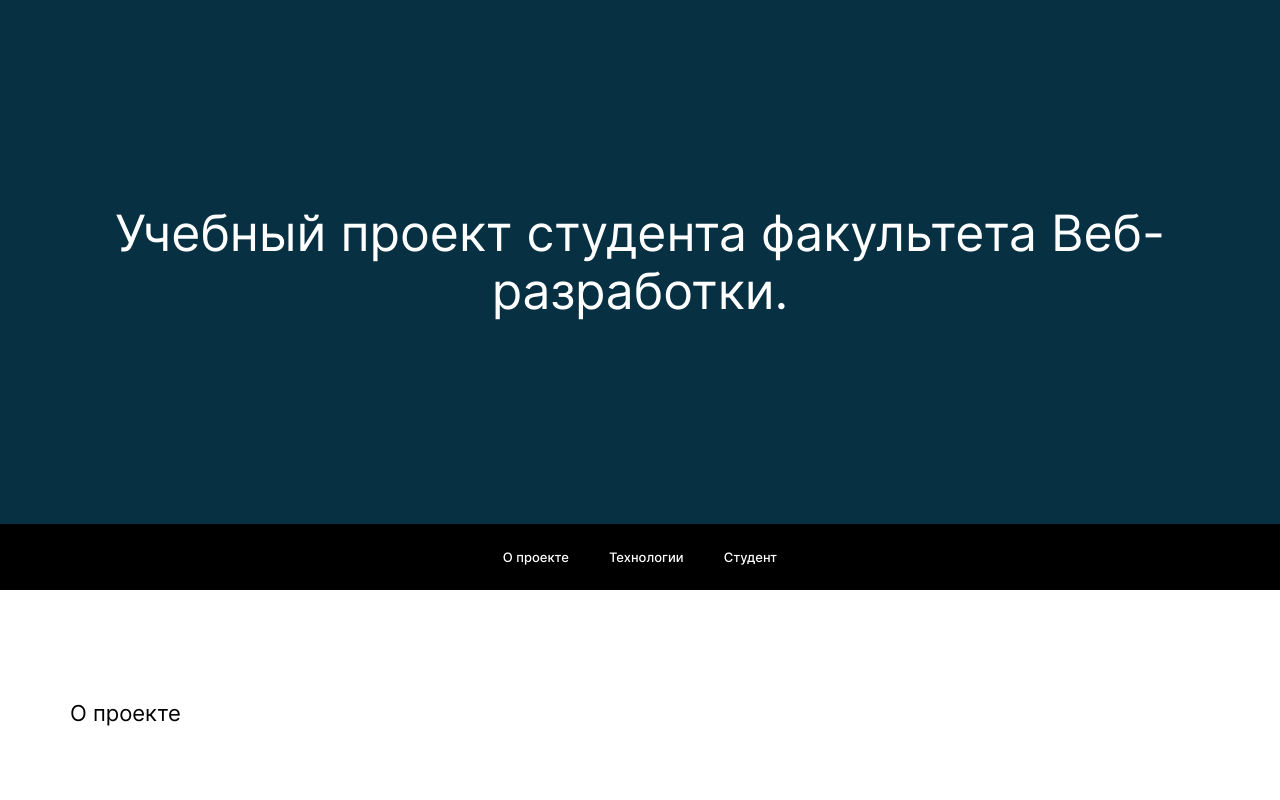
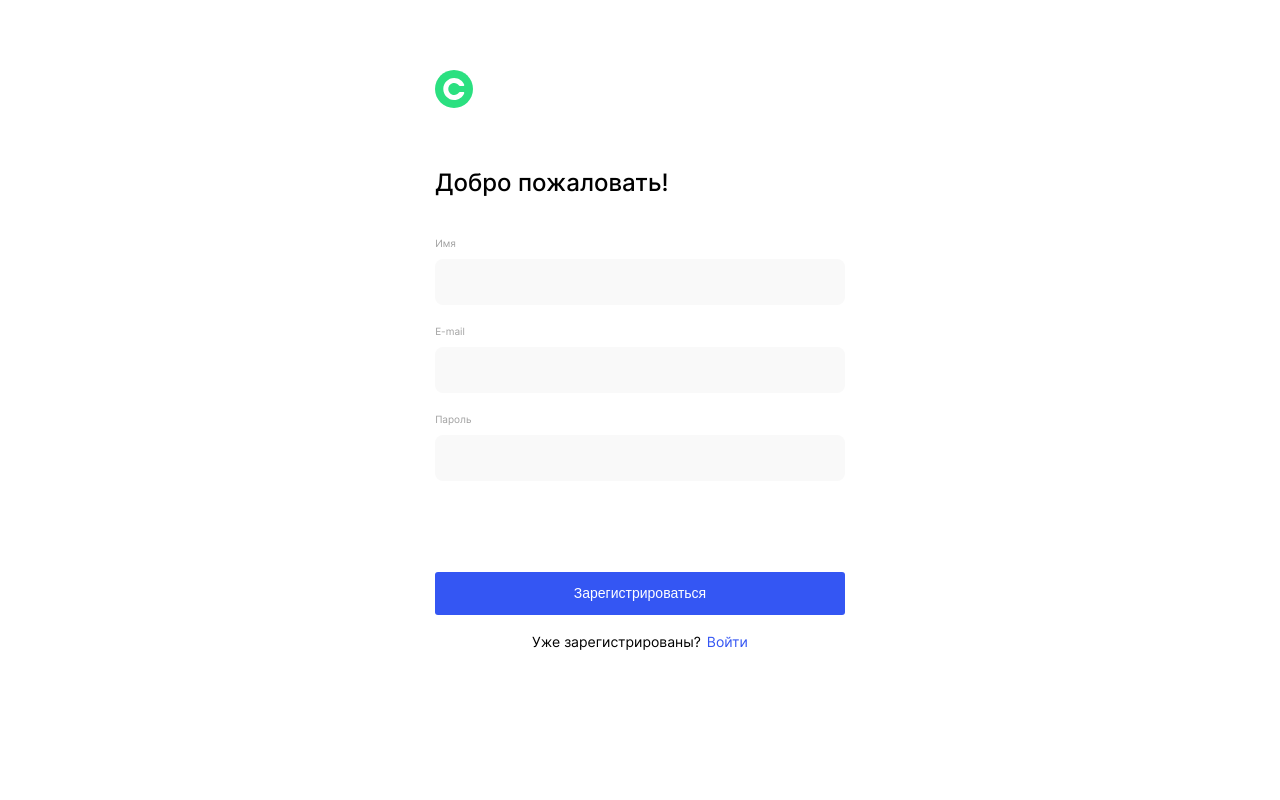
Before and after one commit to ArtemPalagin/movies-explorer-frontend, a React (Create React App) app: page / in a window 1280 px wide. Shown: the top 800 px of the page. Built offline with nearby package versions, Linux system fonts and the light colour scheme.

Commit message:
register

```diff
--- a/src/components/Main/Main.js
+++ b/src/components/Main/Main.js
@@ -4,15 +4,17 @@ import AboutProject from '../AboutProject/AboutProject.js';
 import Techs from '../Techs/Techs.js';
 import AboutMe from '../AboutMe/AboutMe.js';
 import Portfolio from '../Portfolio/Portfolio.js';
+import Register from '../Register/Register.js';
 function Main(props) {
   return(
     <main className="main">
-          <Promo />
+          {/* <Promo />
           <NavTab />
           <AboutProject />
           <Techs />
           <AboutMe />
-          <Portfolio />
+          <Portfolio /> */}
+          <Register />
     </main>
   );
 }
--- /dev/null
+++ b/src/components/Register/Register.css
@@ -0,0 +1,232 @@
+.register{
+  display: flex;
+  flex-direction: column;
+}
+.register__image{
+  width: 38px;
+  height: 38px;
+}
+.register__greeting{
+  font-style: normal;
+  font-weight: 500;
+  font-size: 24px;
+  align-items: 29px;
+
+}
+.register__form{
+  display: flex;
+  flex-direction: column;
+}
+.register__placeholder{
+  margin: 0;
+  margin-bottom: 10px;
+  color: #A0A0A0;
+  font-size: 10px;
+  font-style: normal;
+  font-weight: 400;
+  line-height: 12px;
+  text-align: left;
+}
+.register__inpute{
+  font-size: 13px;
+  font-style: normal;
+  font-weight: 400;
+  line-height: 16px;
+  text-align: left;
+  padding-left: 15px;
+  padding-top: 15px;
+  padding-bottom: 15px;
+  background-color: #F9F9F9;
+  margin-bottom: 20px;
+  border-radius: 8px;
+  border: none;
+}
+.register__inpute-username:invalid{
+  color: #FF3055;
+}
+.register__inpute-email:invalid{
+  color: #FF3055;
+}
+.register__inpute-password:invalid{
+  color: #FF3055;
+}
+.register__span{
+  display: none;
+  position: absolute;
+  margin-top: 10px;
+  font-size: 10px;
+  font-style: normal;
+  font-weight: 400;
+  line-height: 12px;
+  text-align: left;
+  color: #FF3055;
+}
+.register__span_active{
+  display: block;
+}
+.register__button{
+  background-color: #3456F3;
+  color: white;
+  border-radius: 3px;
+  font-style: normal;
+  font-weight: 500;
+  text-align: center;
+  border: none;
+  cursor: pointer;
+}
+.register__button:invalid{
+  background-color: red;
+}
+.register__link-wrapper{
+  display: flex;
+  justify-content: center;
+}
+.register__link-text{
+  margin: 0;
+  font-style: normal;
+  font-weight: 400;
+  text-align: center;
+  columns: #A0A0A0;
+}
+.register__link{
+  margin: 0;
+  margin-left: 6px;
+  font-style: normal;
+  font-weight: 400;
+  text-align: center;
+  color: #3456F3;
+  cursor: pointer;
+}
+.register__link:hover{
+  opacity: 0.6;
+}
+
+@media screen and (max-width: 320px) {
+  .register {
+    padding-left: calc((100vw - 13.7px)*39/112 + (-570px/7));
+    padding-right: calc((100vw - 13.7px)*39/112 + (-570px/7));
+    padding-top: 56px;
+    padding-bottom: 30px;
+  }
+  .register__image{
+    margin-left: auto;
+    margin-right: auto;
+    margin-bottom: 50px;
+  }
+  .register__greeting{
+    margin-bottom: 80px;
+    text-align: center;
+  }
+  .register__button{
+    font-size: 12px;
+    line-height: 15px;
+    padding-top: 15px;
+    padding-bottom: 15px;
+    margin-top: 159px;
+    margin-bottom: 14px;
+  }
+  .register__link-text{
+    font-size: 12px;
+    line-height: 15px;
+  }
+  .register__link{
+    font-size: 12px;
+    line-height: 15px;
+  }
+}
+
+@media screen and (min-width: 320px) and (max-width: 768px) {
+  .register {
+    padding-left: calc((100vw - 13.7px)*39/112 + (-570px/7));
+    padding-right: calc((100vw - 13.7px)*39/112 + (-570px/7));
+    padding-top: calc((100vw - 13.7px)*11/28 + (-488px/7));
+    padding-bottom: calc((100vw - 13.7px)*101/224 + (-800px/7));
+  }
+  .register__image{
+    margin-bottom: calc((100vw - 13.7px)*-5/224 + (400px/7));
+  }
+  .register__greeting{
+    margin-bottom: calc((100vw - 13.7px)*-5/56 + (760px/7));
+    text-align: left;
+  }
+  .register__button{
+    font-size: calc((100vw - 13.7px)/224 + (74px/7));
+    line-height: calc((100vw - 13.7px)/224 + (95px/7));
+    padding-top: calc((100vw - 13.7px)/224 + (81px/7));
+    padding-bottom: calc((100vw - 13.7px)/224 + (81px/7));
+    margin-top: calc((100vw - 13.7px)*-11/56 + (1553px/7));
+    margin-bottom: calc((100vw - 13.7px)/224 + (88px/7));
+  }
+  .register__link-text{
+    font-size: calc((100vw - 13.7px)/224 + (74px/7));
+    line-height: calc((100vw - 13.7px)/224 + (95px/7));
+  }
+  .register__link{
+    font-size: calc((100vw - 13.7px)/224 + (74px/7));
+    line-height: calc((100vw - 13.7px)/224 + (95px/7));
+  }
+}
+
+@media screen and (min-width: 768px) and (max-width: 1280px) {
+  .register {
+    padding-left: calc((100vw - 13.7px)/2 + (-198px));
+    padding-right: calc((100vw - 13.7px)/2 + (-198px));
+    padding-top: calc((100vw - 13.7px)*-81/256 + (475px));
+    padding-bottom: calc((100vw - 13.7px)*-81/256 + (475px));
+  }
+  .register__image{
+    margin-bottom: 40px;
+  }
+  .register__greeting{
+    margin-bottom: 40px;
+    text-align: left;
+  }
+  .register__button{
+    font-size: 14px;
+    line-height: 17px;
+    padding-top: 13px;
+    padding-bottom: 13px;
+    margin-top: 71px;
+    margin-bottom: 18px;
+  }
+  .register__link-text{
+    font-size: 14px;
+    line-height: 17px;
+  }
+  .register__link{
+    font-size: 14px;
+    line-height: 17px;
+  }
+}
+
+@media screen and (min-width: 1280px) {
+  .register {
+    padding-left: calc((100vw - 13.7px)/2 + (-198px));
+    padding-right: calc((100vw - 13.7px)/2 + (-198px));
+    padding-top: 70px;
+    padding-bottom: 70px;
+  }
+  .register__image{
+    margin-bottom: 40px;
+  }
+  .register__greeting{
+    margin-bottom: 40px;
+    text-align: left;
+  }
+  .register__button{
+    font-size: 14px;
+    line-height: 17px;
+    padding-top: 13px;
+    padding-bottom: 13px;
+    margin-top: 71px;
+    margin-bottom: 18px;
+  }
+  .register__link-text{
+    font-size: 14px;
+    line-height: 17px;
+  }
+  .register__link{
+    font-size: 14px;
+    line-height: 17px;
+  }
+}
--- a/src/components/Register/Register.js
+++ b/src/components/Register/Register.js
@@ -1,16 +1,29 @@
+import registerImage from '../../images/register-image.svg';
+import './Register.css';
+
+
 function Register(props){
   return(
     <section className="register">
+      <img className="register__image" src={registerImage} alt="Не получилось загрузить иконку у поля регистрации" />
       <h1 className="register__greeting">Добро пожаловать!</h1>
-      <p className="register__placeholder">Имя</p>
-      <input className="register__inpute register__inpute-username"  id="username-input" type="text" name="username" minLength="2" maxLength="40" />
-      <span className="username-input-error register__span"></span>
-      <p className="register__placeholder">E-mail</p>
-      <input className="register__inpute register__inpute-email"  id="email-input" type="text"  name="email" minLength="2" maxLength="40" />
-      <span className="email-input-error register__span"></span>
-      <p className="register__placeholder">Пароль</p>
-      <input className="register__inpute register__inpute-password"  id="password-input" type="text"  name="password" minLength="2" maxLength="40" />
-      <span className="password-input-error register__span"></span>
+      <form className="register__form">
+        <p className="register__placeholder">Имя</p>
+        <input className="register__inpute register__inpute-username"  id="username-input" type="text" name="username" minLength="2" maxLength="40" />
+        {/* <span className="username-input-error register__span"></span> */}
+        <p className="register__placeholder">E-mail</p>
+        <input className="register__inpute register__inpute-email"  id="email-input" type="email"  name="email" minLength="5" maxLength="40" />
+        {/* <span className="email-input-error register__span"></span> */}
+        <p className="register__placeholder">Пароль</p>
+        <input className="register__inpute register__inpute-password"  id="password-input" type="password"  name="password" minLength="5" maxLength="40" />
+        <span className="password-input-error register__span">Что-то пошло не так...</span>
+        <button className="register__button">Зарегистрироваться</button>
+      </form>
+      <div className="register__link-wrapper">
+        <p className="register__link-text">Уже зарегистрированы?</p>
+        <p className="register__link">Войти</p>
+      </div>
+
     </section>
   )
 }
```
Also changed, not shown: src/images/register-image.svg (added).
